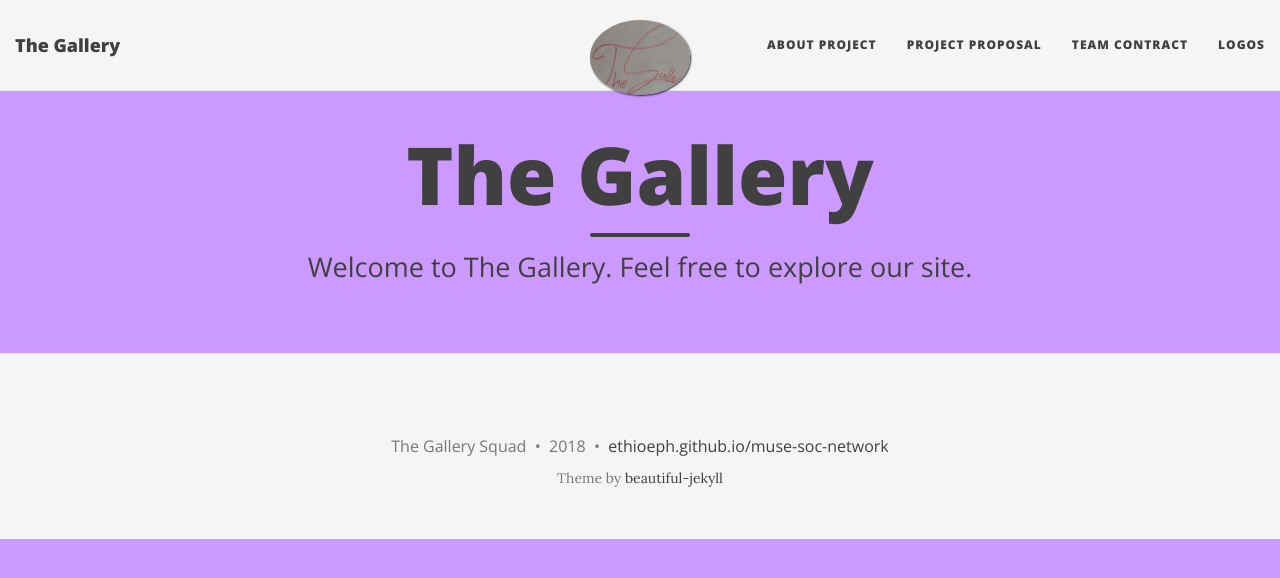
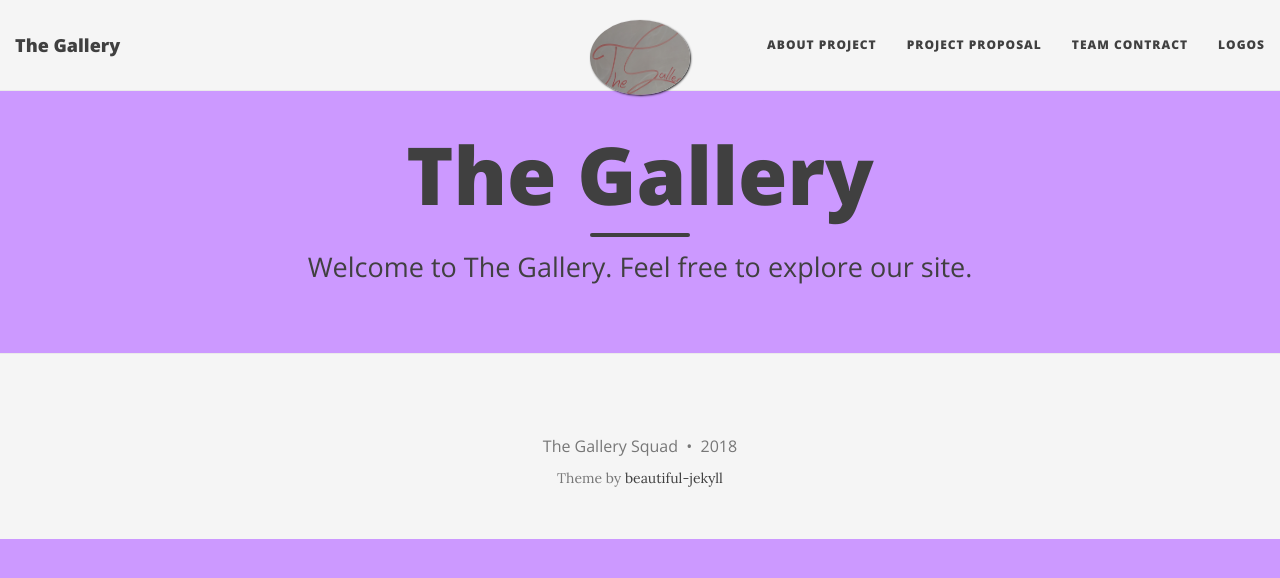
Before and after one commit to ethioeph/muse-soc-network, a Jekyll site: the page built from index.html, in a window 1280 px wide. Shown: the top 578 px of the page. Built offline with Jekyll 4.4.1, drawn with Linux system fonts in a browser that asks for light colours; nearby versions of some CDN libraries; the list of posts is cut into pages by our own code; some of the changed lines change nothing that is shown.

Commit message:
Update _config.yml

```diff
--- a/_config.yml
+++ b/_config.yml
@@ -100,7 +100,7 @@ author:
 
 # How to display the link to the website in the footer
 # Remove this if you don't want a link in the footer
-url-pretty: "ethioeph.github.io/muse-soc-network"  # eg. "deanattali.com/beautiful-jekyll"
+#url-pretty: "ethioeph.github.io/muse-soc-network"  # eg. "deanattali.com/beautiful-jekyll"
 
 # --- Web Statistics Section --- #
 
```
